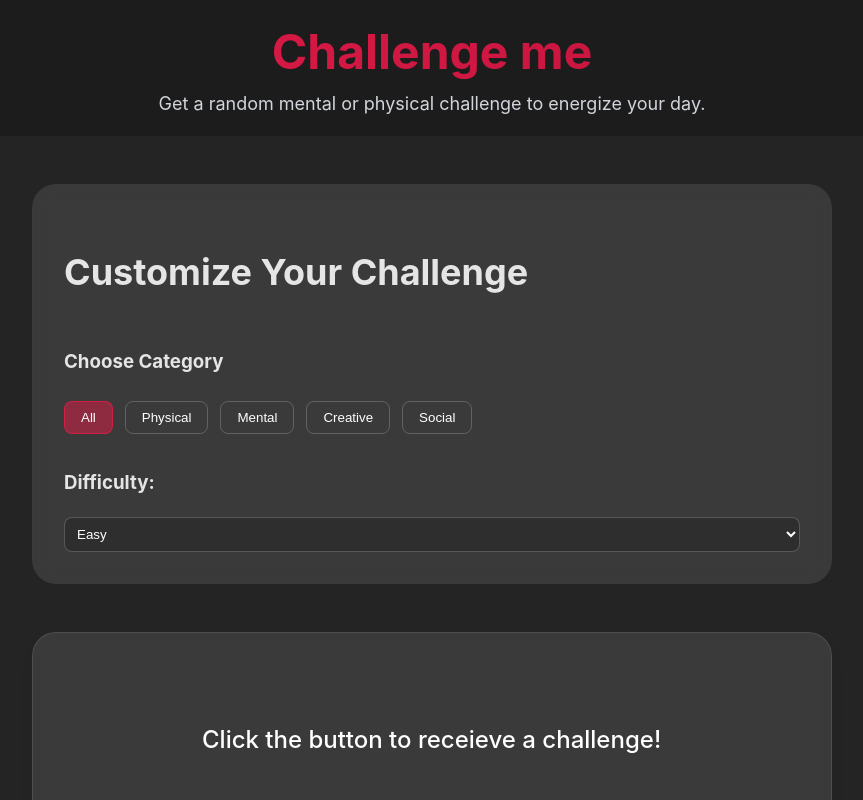
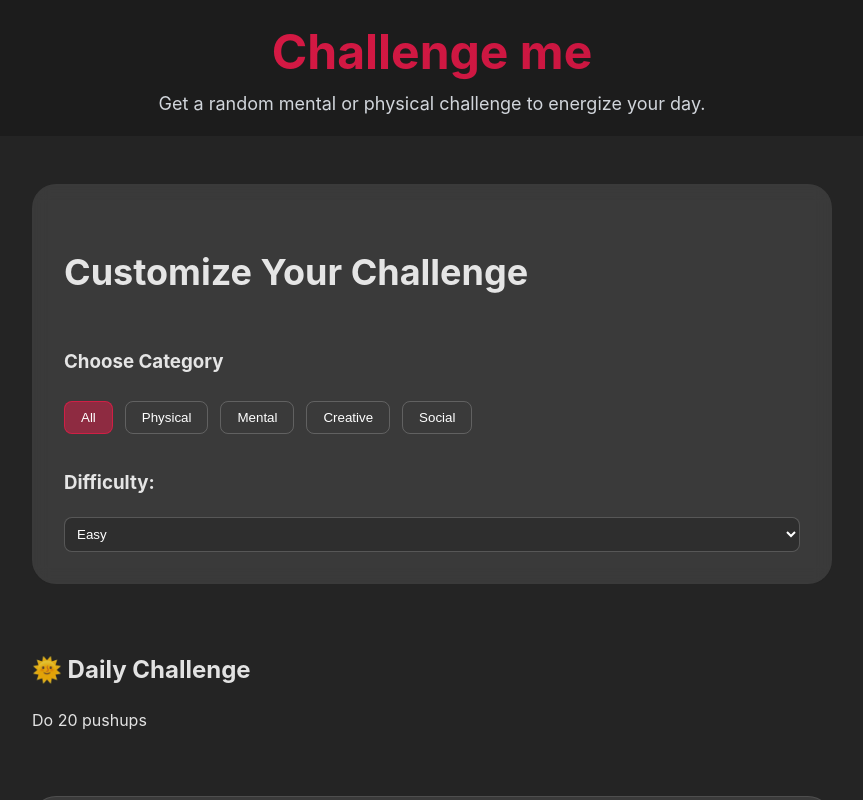
Before and after one commit to robertoandino/challenge-me, a React (Vite) app: page / in a window 1280 px wide. Shown: the top 800 px of the page, without its empty margins (208-1071 px from the left). Built offline with nearby package versions, Linux system fonts and the light colour scheme.

Commit message:
Add daily challenge section to display the current daily challenge

```diff
--- a/src/pages/Home.tsx
+++ b/src/pages/Home.tsx
@@ -115,6 +115,14 @@ const Home: React.FC = () => {
                     </div>
                 </section>
 
+                {/* Daily Challenge Section */}
+                <section className="daily-challenge-section">
+                    <h2>🌞 Daily Challenge</h2>
+                    <div className="daily-challenge-box">
+                        <p>{dailyChallenge}</p>
+                    </div>
+                </section>
+
                 {/* Challenge Display Section */}
                 <section className="challenge-section">
                     <div className={`challenge-container ${hasGenerated ? 'has-generated' : ''}`}>
```
